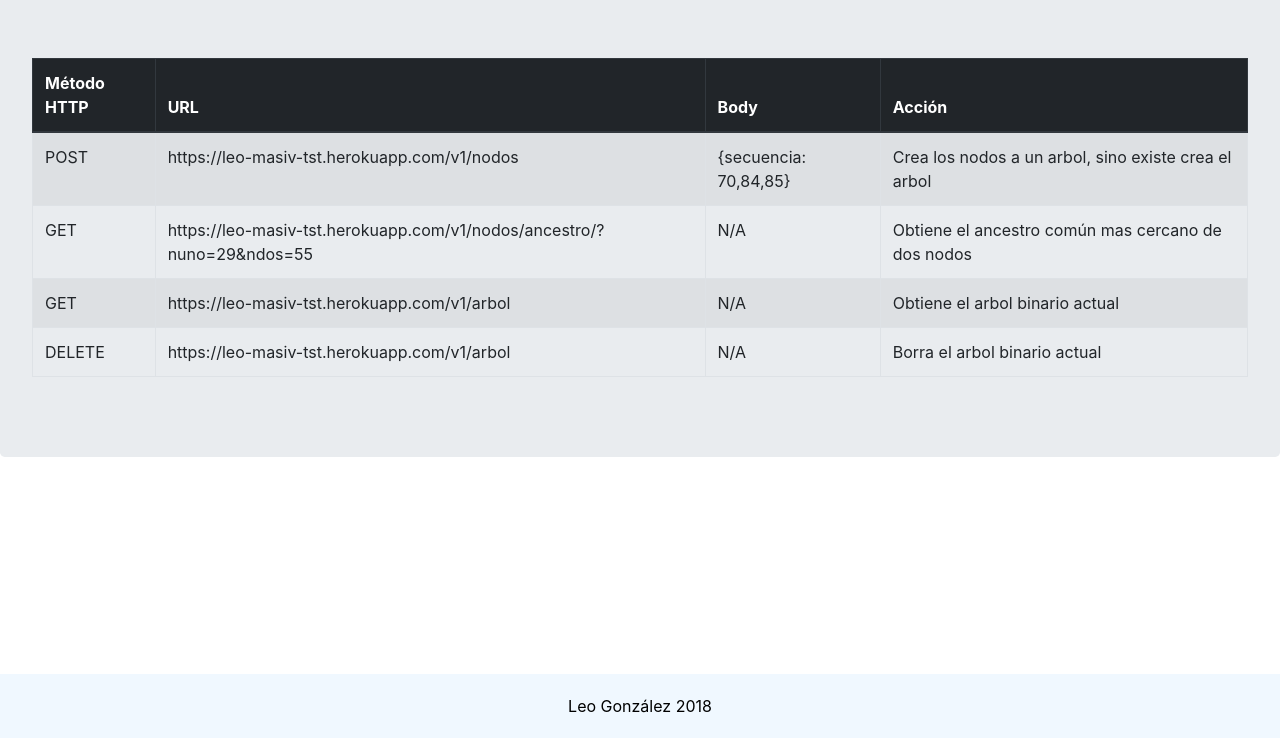
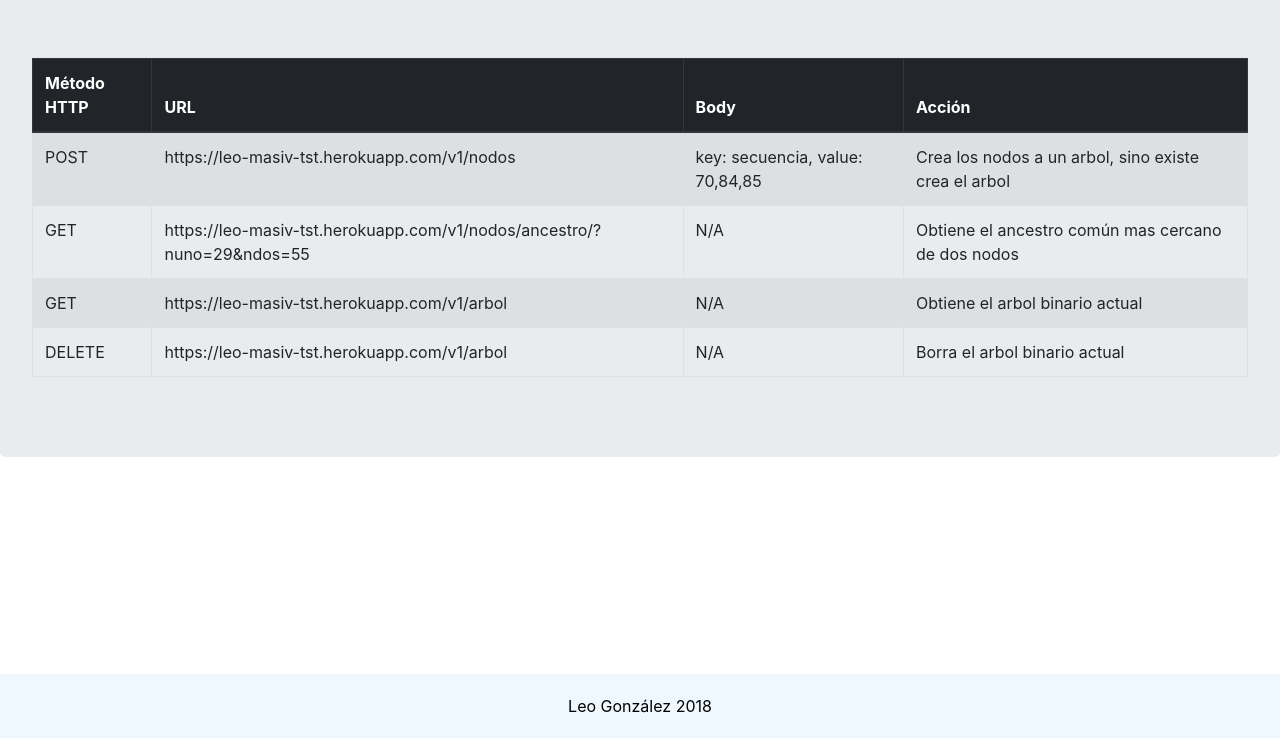
Before and after one commit to ingleo/masivian-tech-test, a website: page public/index.html in a window 1280 px wide. Shown: the part 62-800 px from the top of the page. Drawn offline with nearby package versions, Linux system fonts and the light colour scheme.

Commit message:
se cambia descripción de body para POST de Nodos

```diff
--- a/public/index.html
+++ b/public/index.html
@@ -30,7 +30,7 @@
                     <tr>
                         <td>POST</td>
                         <td>https://leo-masiv-tst.herokuapp.com/v1/nodos</td>
-                        <td>{secuencia: 70,84,85}</td>
+                        <td>key: secuencia, value: 70,84,85</td>
                         <td>Crea los nodos a un arbol, sino existe crea el arbol</td>
                     </tr>
                     <tr>
```
